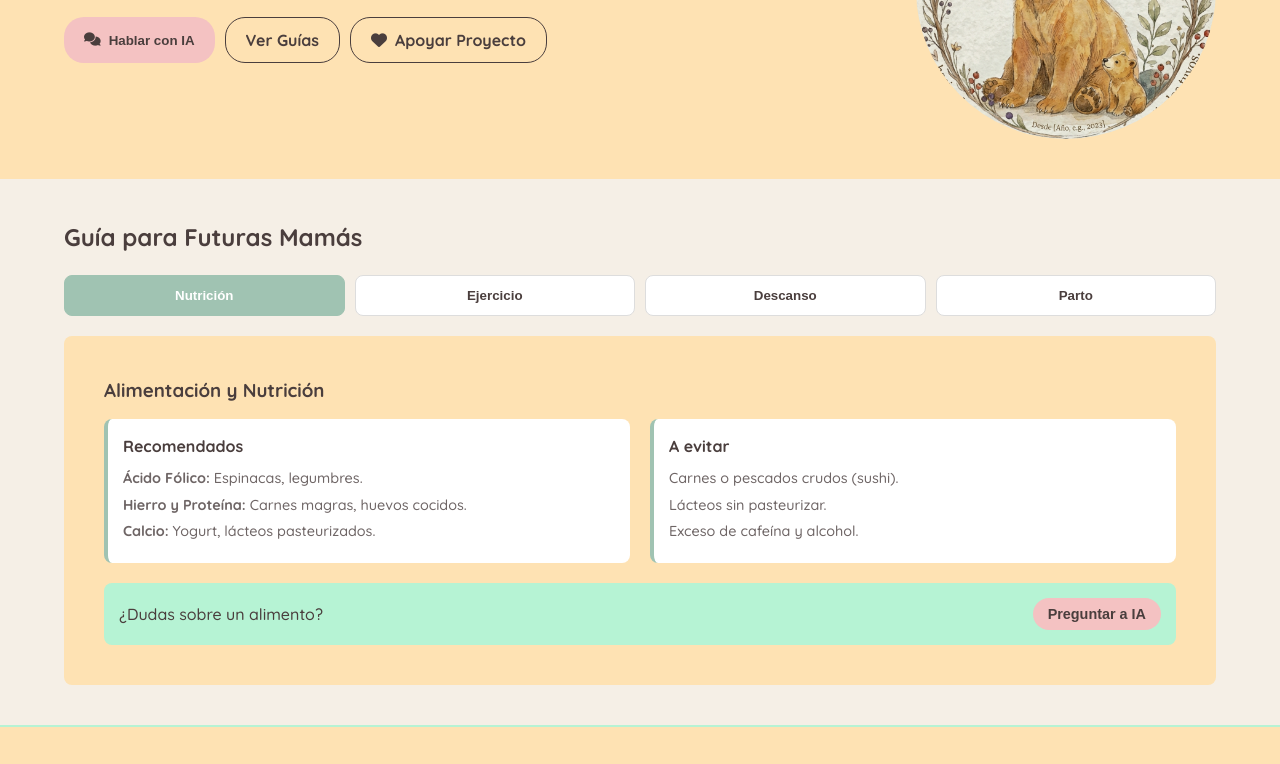
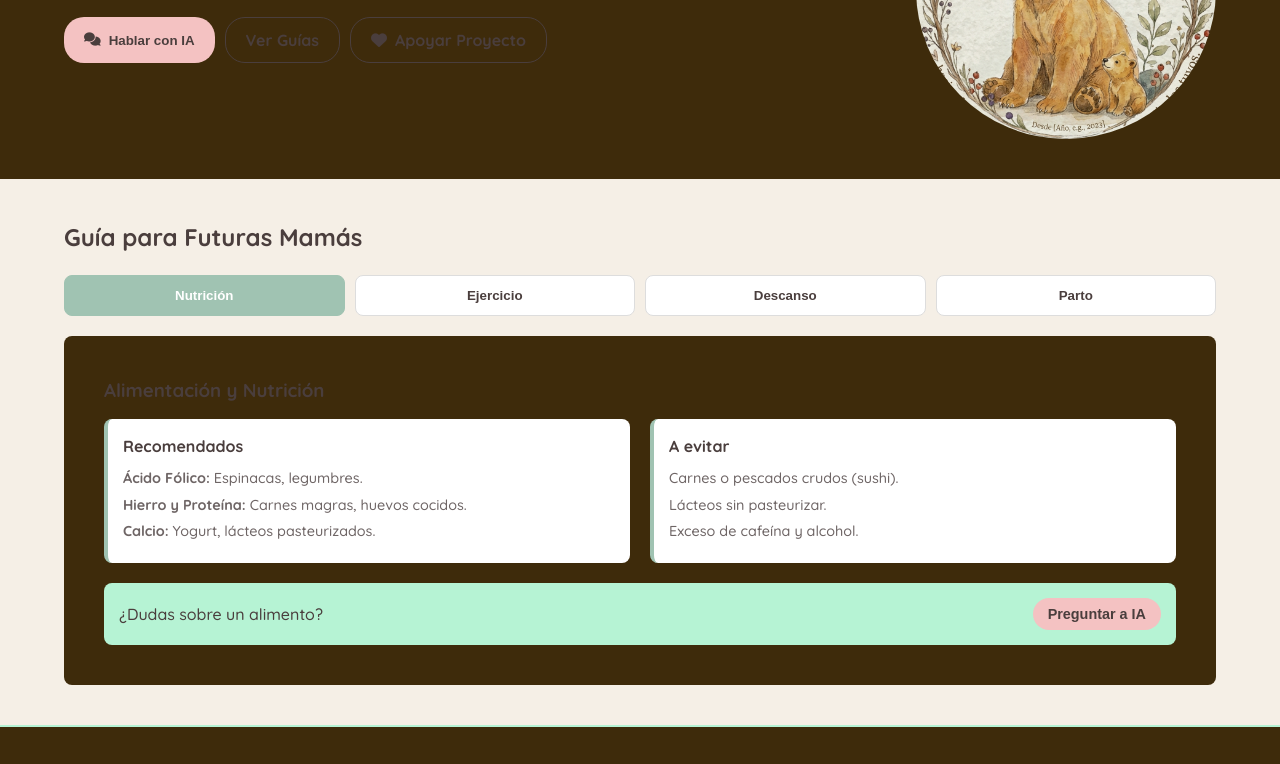
Before and after one commit to gutierrezvricardo2024-source/proyecto-mirwen, a plain HTML site: page index.html in a window 1280 px wide. Shown: the part 261-1025 px from the top of the page. Drawn offline with Linux system fonts and the light colour scheme.

Commit message:
Update fondo-crema variable in estilos.css
Changed the background color variable from a cream color to a dark brown.

```diff
--- a/estilos.css
+++ b/estilos.css
@@ -5,7 +5,7 @@
     --color-rosa: #f4c2c2;
     --letra-oscura: #4a3e3d;
     --letra-gris: #6e6565;
-    --fondo-crema:#fee2b3;
+    --fondo-crema:#3e2b0b;
 }
 * { margin: 0; padding: 0; box-sizing: border-box; }
 html { scroll-behavior: smooth; }
```
